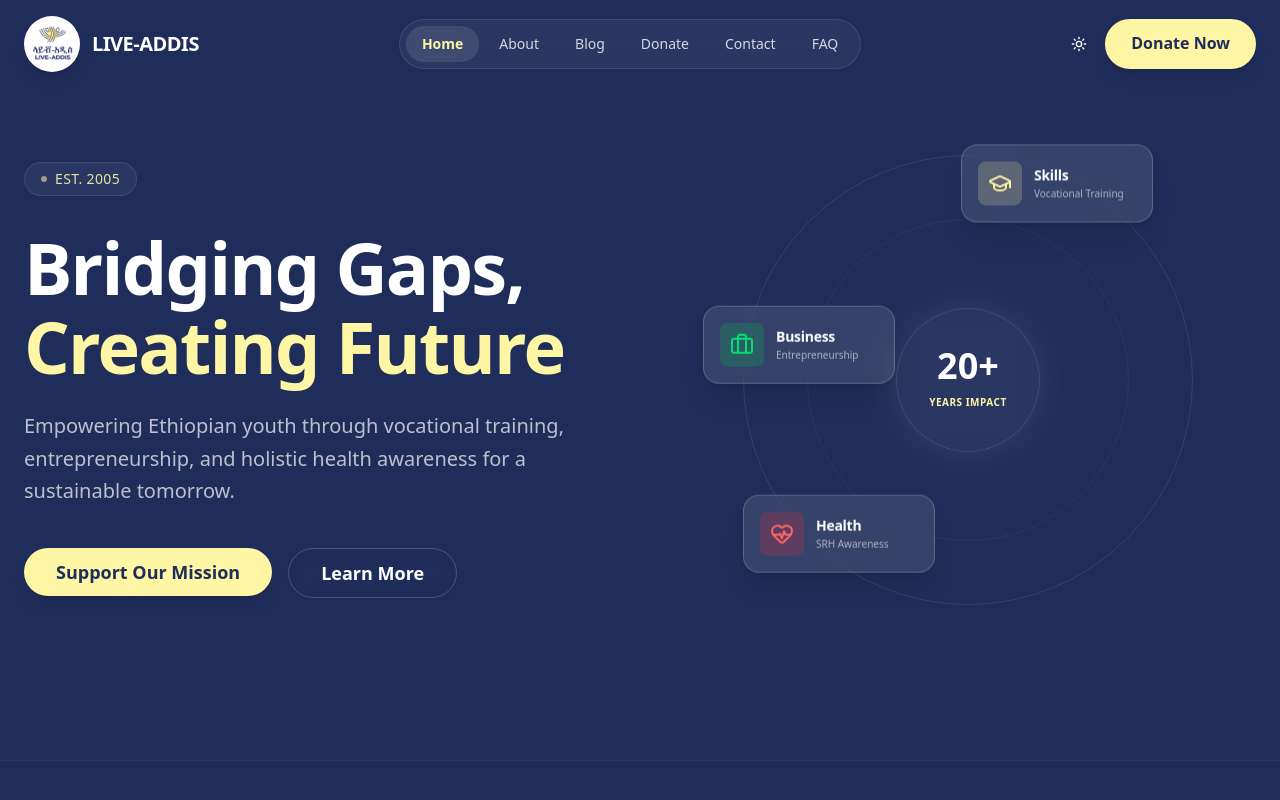
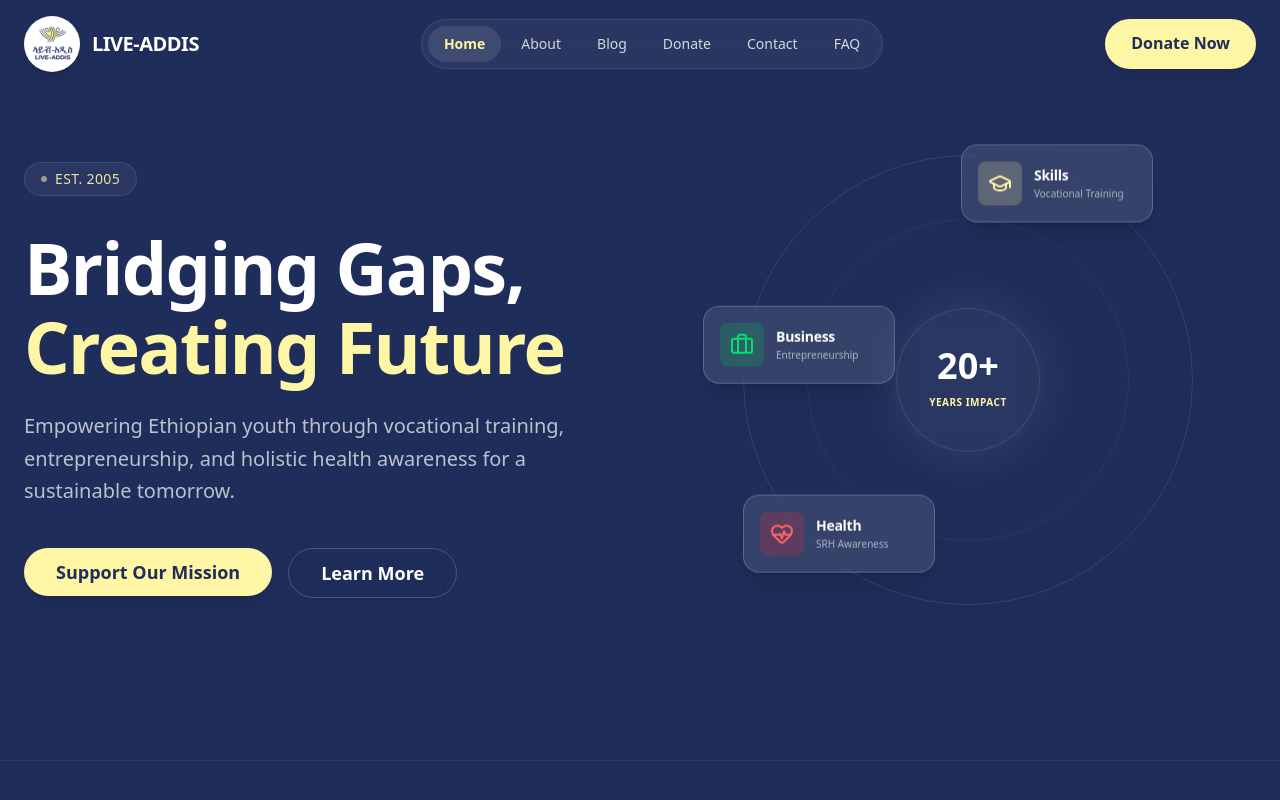
Before and after one commit to kidusabdula/live-addis, a Next.js app: page / in a window 1280 px wide. Shown: the top 800 px of the page. Built offline with nearby package versions, Linux system fonts and the light colour scheme.

Commit message:
Update navbar.tsx

```diff
--- a/src/components/layout/navbar.tsx
+++ b/src/components/layout/navbar.tsx
@@ -118,7 +118,7 @@ export function Navbar() {
           {/* Actions */}
           <div className="flex items-center gap-2">
             {/* Theme Toggle */}
-            {mounted && (
+            {/* {mounted && (
               <Button
                 variant="ghost"
                 size="icon"
@@ -134,7 +134,7 @@ export function Navbar() {
                 <Moon className="absolute h-5 w-5 rotate-90 scale-0 transition-all dark:rotate-0 dark:scale-100" />
                 <span className="sr-only">Toggle theme</span>
               </Button>
-            )}
+            )} */}
 
             {/* CTA Button - Desktop */}
             <Link href="/donate" className="hidden md:block">
```
